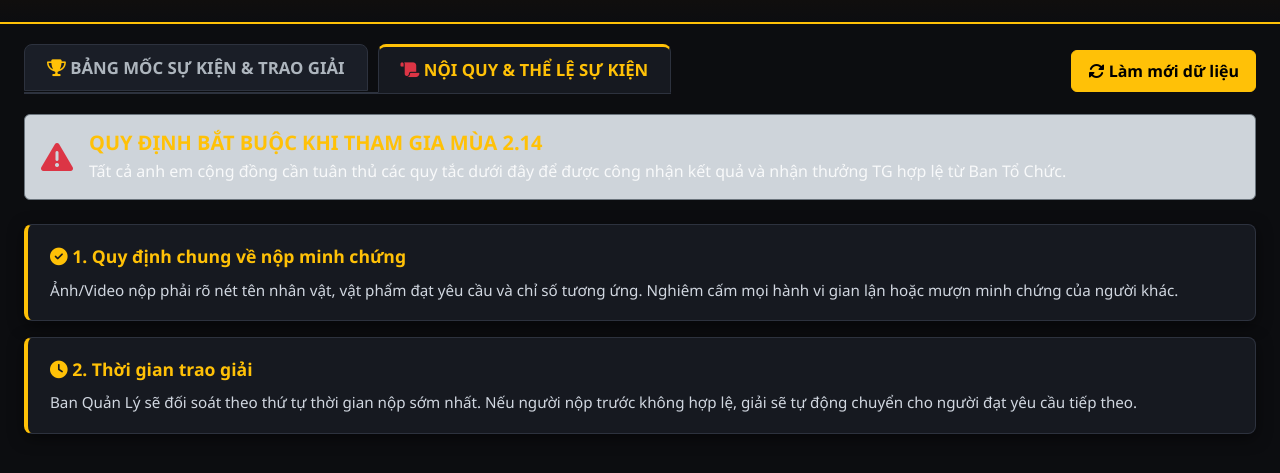
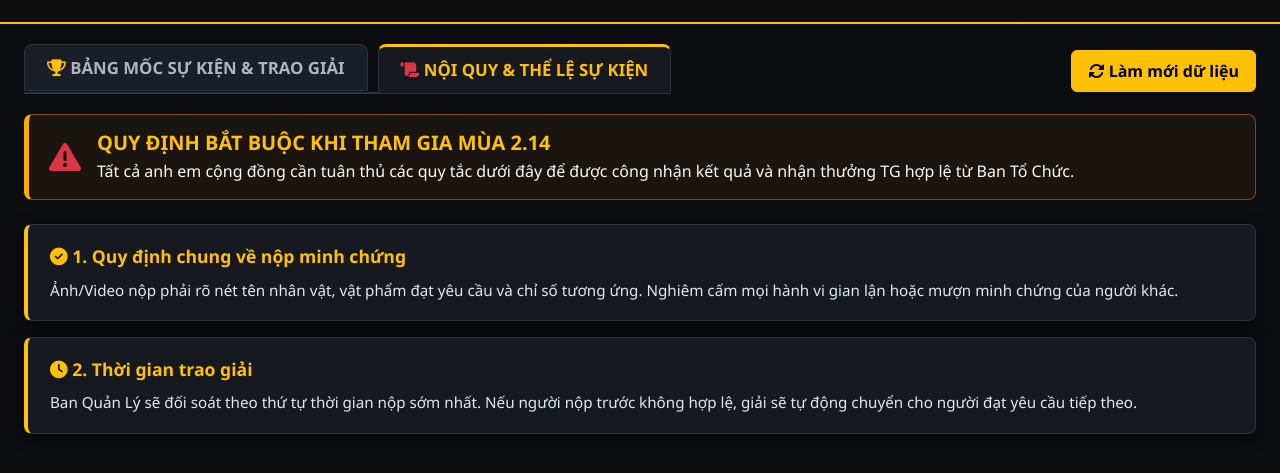
Before and after one commit to vanngancabg/Event2.14, a plain HTML site: page index.html in a window 1280 px wide. Both pictures are taken after a click on the tab "NỘI QUY & THỂ LỆ SỰ KIỆN". Shown: the part 139-612 px from the top of the page. Drawn offline with nearby package versions, Linux system fonts and the light colour scheme; no server answers.

Commit message:
Update index.html

```diff
--- a/index.html
+++ b/index.html
@@ -41,7 +41,6 @@
             text-shadow: 0 0 12px rgba(255, 193, 7, 0.4);
         }
 
-        /* Tùy chỉnh Tabs chuyển đổi */
         .nav-tabs-custom {
             border-bottom: 2px solid var(--border-color);
             margin-bottom: 20px;
@@ -77,6 +76,16 @@
             color: #f0f4f8;
             border-radius: 8px;
             padding: 15px;
+        }
+
+        /* Banner cảnh báo phong cách Diablo tối màu, tương phản cực nét */
+        .rule-warning-banner {
+            background-color: #1a1510;
+            border: 1px solid #854d0e;
+            border-left: 5px solid #ffaa00;
+            color: #fef08a;
+            border-radius: 8px;
+            padding: 16px 20px;
         }
 
         .table-responsive {
@@ -207,7 +216,7 @@
             box-shadow: 0 0 8px rgba(220, 53, 69, 0.8);
         }
 
-        /* Giao diện Thẻ Nội Quy */
+        /* Thẻ Nội Quy */
         .rule-card {
             background-color: var(--card-bg);
             border: 1px solid var(--border-color);
@@ -226,7 +235,7 @@
         }
 
         .rule-card-body {
-            color: #d1d7e0;
+            color: #e2e8f0;
             font-size: 0.95rem;
             line-height: 1.6;
             white-space: pre-line;
@@ -312,7 +321,7 @@
 
         <!-- TAB 2: NỘI QUY VÀ QUY ĐỊNH -->
         <div class="tab-pane fade" id="event-rules-pane" role="tabpanel">
-            <div class="alert alert-dark border-secondary p-3 mb-4 d-flex align-items-center gap-3">
+            <div class="rule-warning-banner mb-4 d-flex align-items-center gap-3">
                 <i class="fa-solid fa-triangle-exclamation text-danger fs-2"></i>
                 <div>
                     <h5 class="text-warning mb-1 fw-bold">QUY ĐỊNH BẮT BUỘC KHI THAM GIA MÙA 2.14</h5>
@@ -420,7 +429,6 @@
             const res = await fetch(SCRIPT_URL + "?action=getEvents");
             const data = await res.json();
 
-            // Xử lý dữ liệu Events và Rules từ API trả về
             eventData = data.events || data;
             const rulesData = data.rules || [];
 
```
